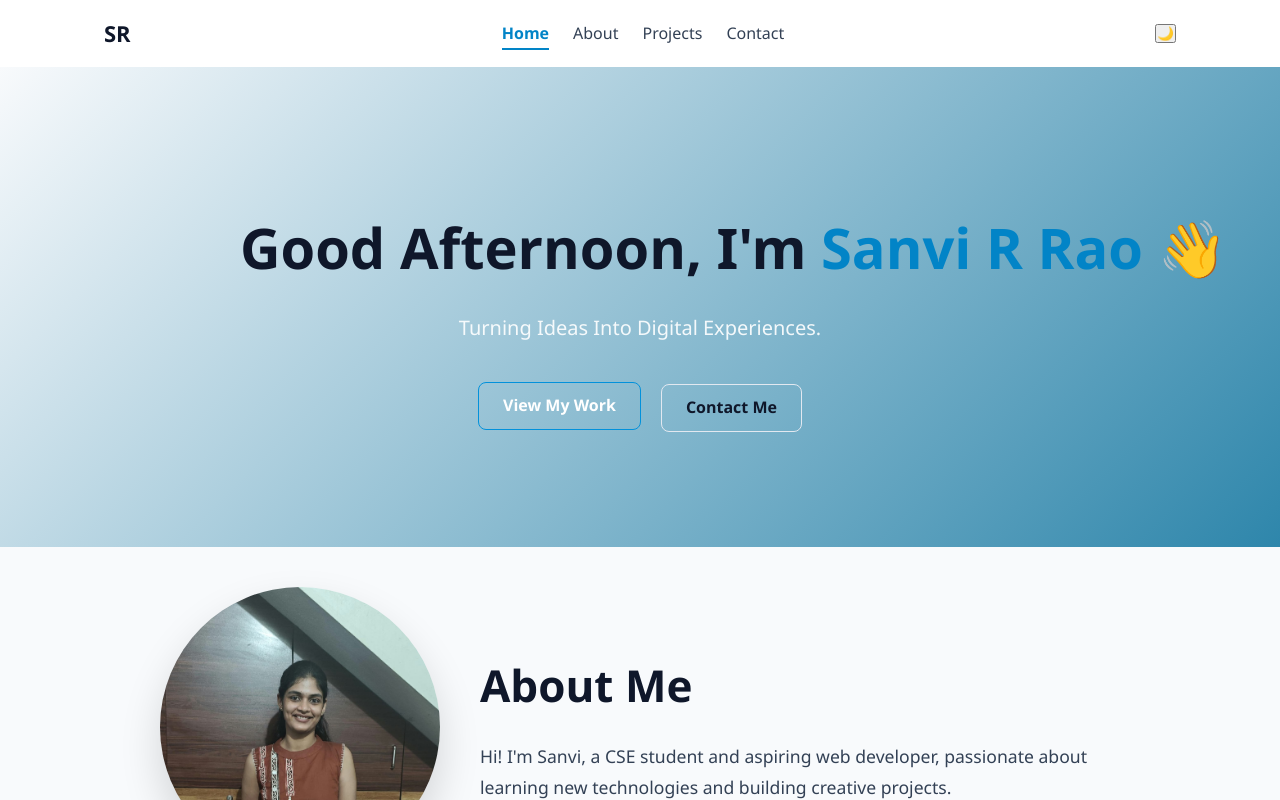
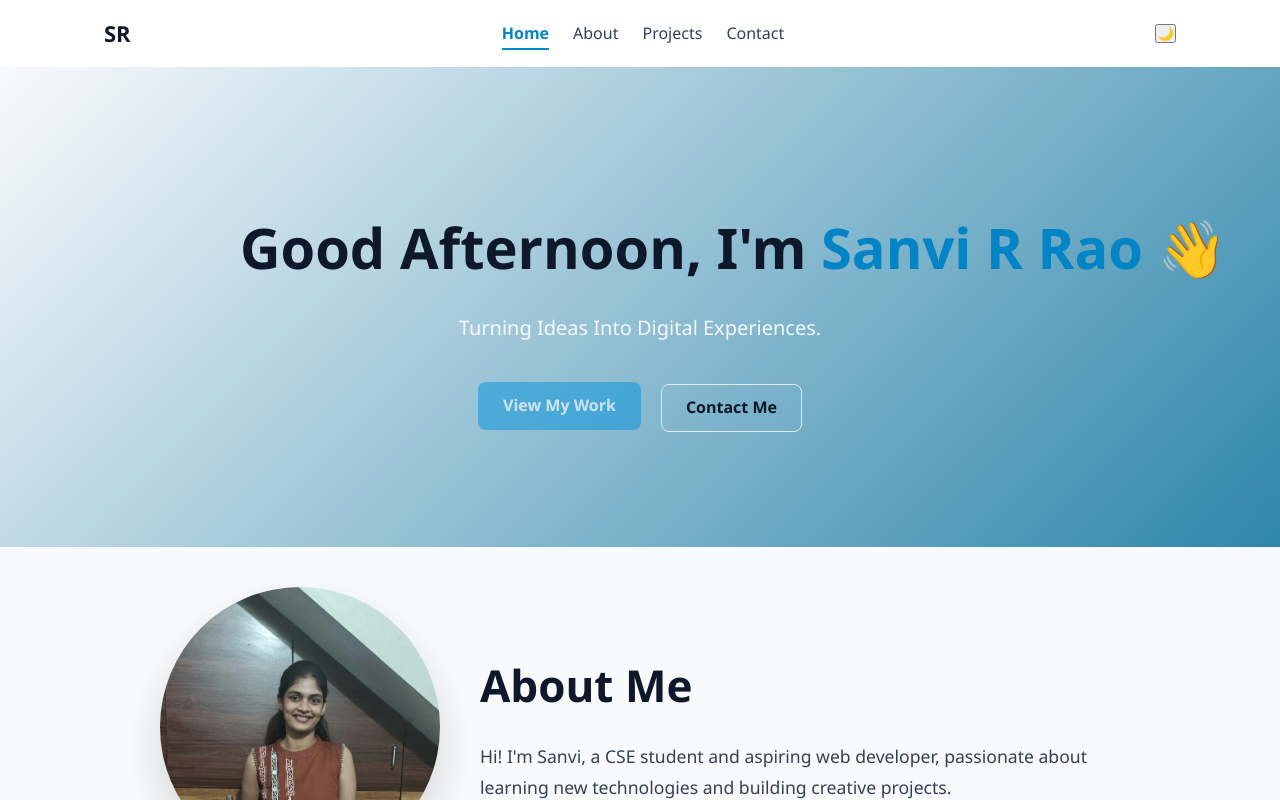
Before and after one commit to Sanvi-R-Rao/my-profile, a React (Vite) app: page / in a window 1280 px wide. In both pictures the pointer is over the link "View My Work". Shown: the top 800 px of the page. Built offline with nearby package versions, Linux system fonts and the light colour scheme.

Commit message:
simplify primary button hover opacity and contrast

```diff
--- a/src/index.css
+++ b/src/index.css
@@ -263,13 +263,13 @@ transition: all 0.3s ease;
 
 .btn-primary {
 background: var(--accent);
-color: var(--white);
+color: #fff;
+border: none;
+transition: opacity 0.2s;
 }
 
 .btn-primary:hover {
-background: transparent;
-color: var(--accent);
-border-color: var(--accent);
+opacity: 0.5;
 }
 
 .btn-secondary {
```
